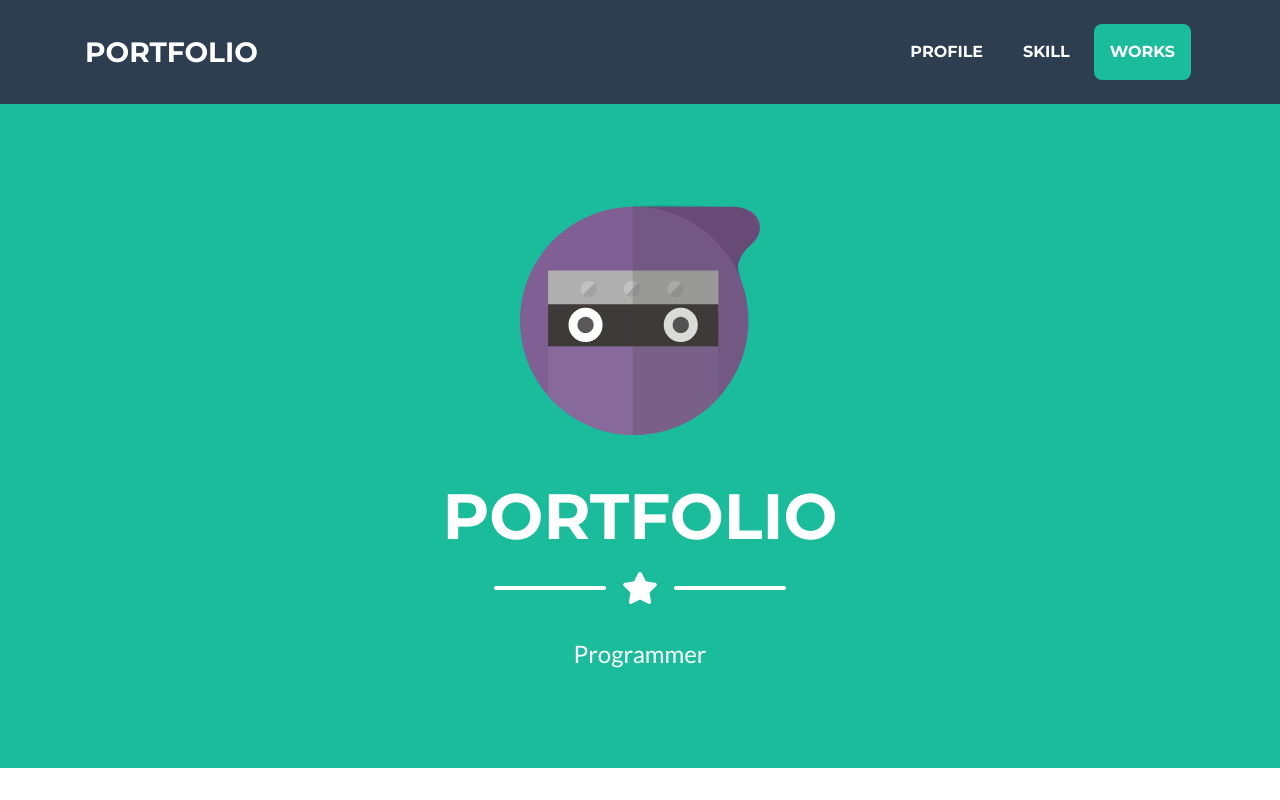
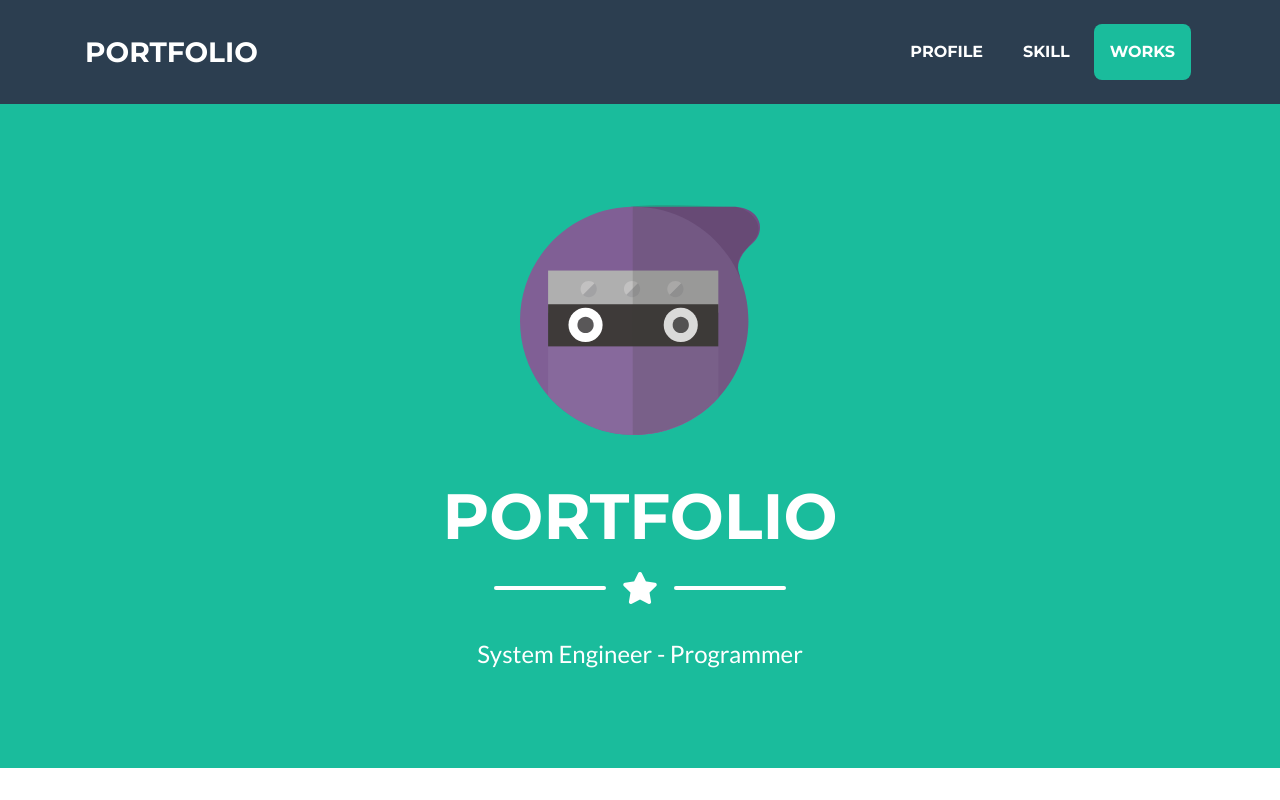
Before and after one commit to ogyogy/portfolio, a website with bundled scripts: page docs/index.html in a window 1280 px wide. Shown: the top 800 px of the page. Built offline with nearby package versions, Linux system fonts and the light colour scheme.

Commit message:
サブタイトルを修正

```diff
--- a/docs/index.html
+++ b/docs/index.html
@@ -69,7 +69,7 @@
       </div>
 
       <!-- Masthead Subheading -->
-      <p class="masthead-subheading font-weight-light mb-0">Programmer</p>
+      <p class="masthead-subheading font-weight-light mb-0">System Engineer - Programmer</p>
 
     </div>
   </header>
```
